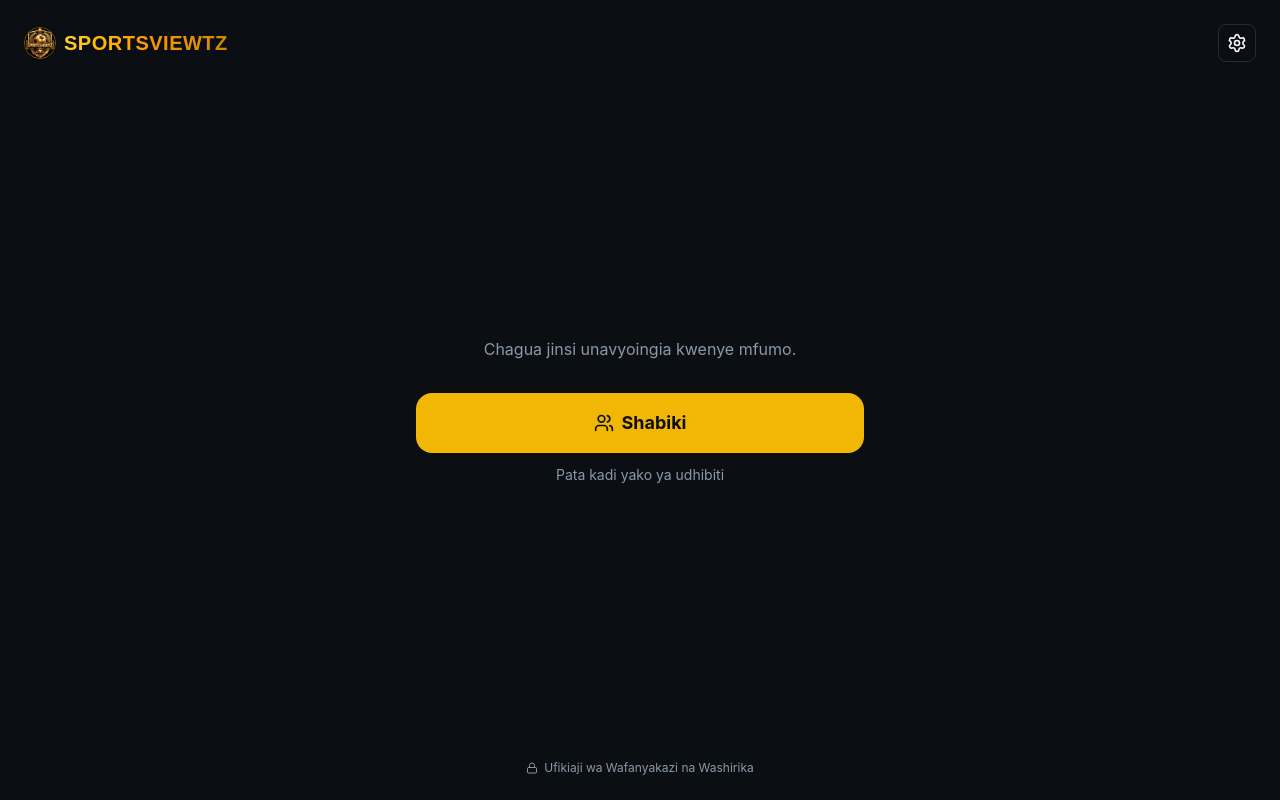
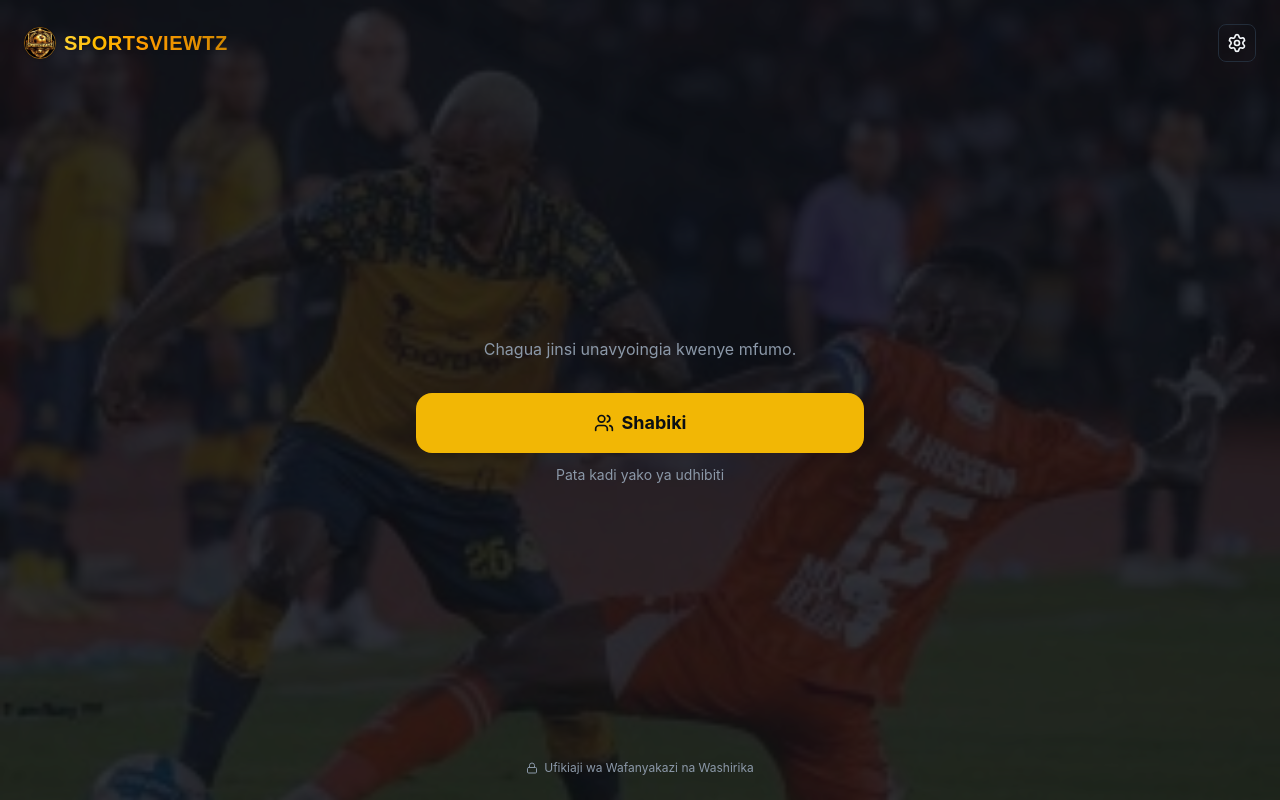
Before and after one commit to sportview-bit/sportsview-app, a React (Vite) app: page / in a window 1280 px wide. Built offline with nearby package versions, Linux system fonts and the light colour scheme; no server answers.

Commit message:
maintaince 25

```diff
--- a/src/App.tsx
+++ b/src/App.tsx
@@ -186,12 +186,17 @@ const Shell: React.FC = () => {
     );
   }
 
+  // Landing — background photo behind everything, dark scrim on top, cards stay opaque.
   return (
-    <div className="min-h-screen bg-[var(--bg)] text-[var(--text)] flex flex-col p-6">
+    <div className="min-h-screen relative flex flex-col p-6">
+      <div className="fixed inset-0 bg-cover bg-center -z-10" style={{ backgroundImage: "url('/background.jpg')" }} />
+      <div className="fixed inset-0 bg-[var(--bg)]/85 -z-10" />
+
       <div className="flex items-center justify-between mb-16">
         <Brand size="sm" />
         <SettingsMenu />
       </div>
+
       <div className="flex-1 flex items-center justify-center">
         <div className="max-w-md w-full text-center">
           <p className="text-[var(--text-muted)] mb-8">{t('chooseAccess')}</p>
@@ -204,8 +209,12 @@ const Shell: React.FC = () => {
           <p className="text-sm text-[var(--text-muted)] mt-3">{t('fanDesc')}</p>
         </div>
       </div>
+
       {isStaffDomain() && (
-        <button onClick={() => setView('staff')} className="mt-16 mx-auto text-xs text-[var(--text-muted)] hover:text-[var(--text)] transition flex items-center gap-1.5">
+        <button
+          onClick={() => setView('staff')}
+          className="mt-16 mx-auto text-xs text-[var(--text-muted)] hover:text-[var(--text)] transition flex items-center gap-1.5"
+        >
           <Lock className="w-3 h-3" /> {t('staffLink')}
         </button>
       )}
```
